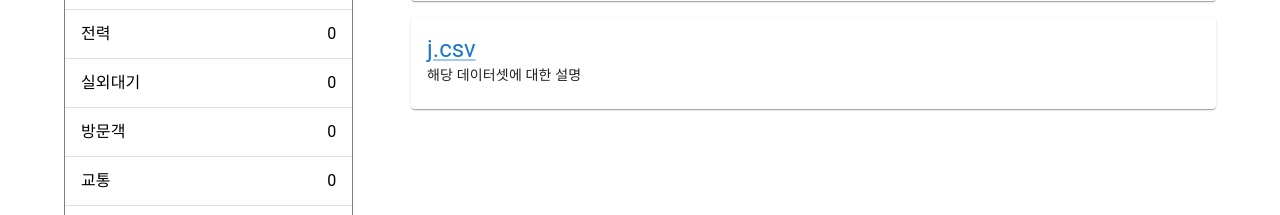
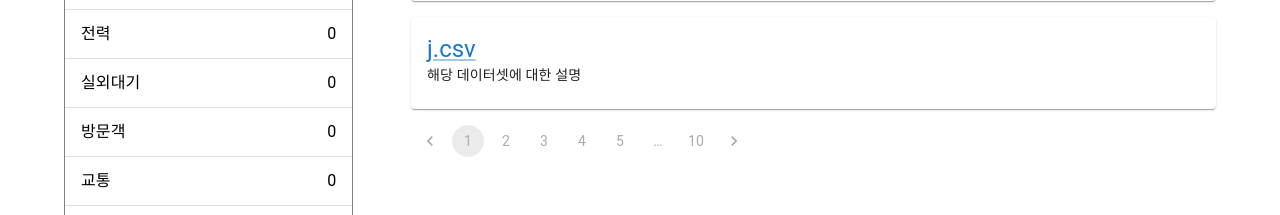
Before and after one commit to ClustProject/WSAutoMLMainWeb, a React (Create React App) app in the folder user-web/: page /search in a window 1280 px wide. Shown: the part 1280-1495 px from the top of the page. Built offline with nearby package versions, Linux system fonts and the light colour scheme.

Commit message:
feat: 검색 페이지 임시용 페이지네이션 추가

```diff
--- a/user-web/src/components/presentational/search/DataSetArea.jsx
+++ b/user-web/src/components/presentational/search/DataSetArea.jsx
@@ -1,6 +1,6 @@
 import React from "react";
 
-import {Box} from "@mui/material";
+import {Box, Pagination, Stack} from "@mui/material";
 import DataSetCards from "./DataSetCards";
 import DataSetCountText from "./DataSetCountText";
 
@@ -14,7 +14,16 @@ export default function DataSetArea() {
       }}>
         <DataSetCountText/>
         <DataSetCards/>
+        <TemporaryPagination/>
       </Box>
     </>
   );
 }
+
+function TemporaryPagination() {
+  return (
+    <Stack spacing={2}>
+      <Pagination count={10} color="primary" disabled/>
+    </Stack>
+  );
+}
```
